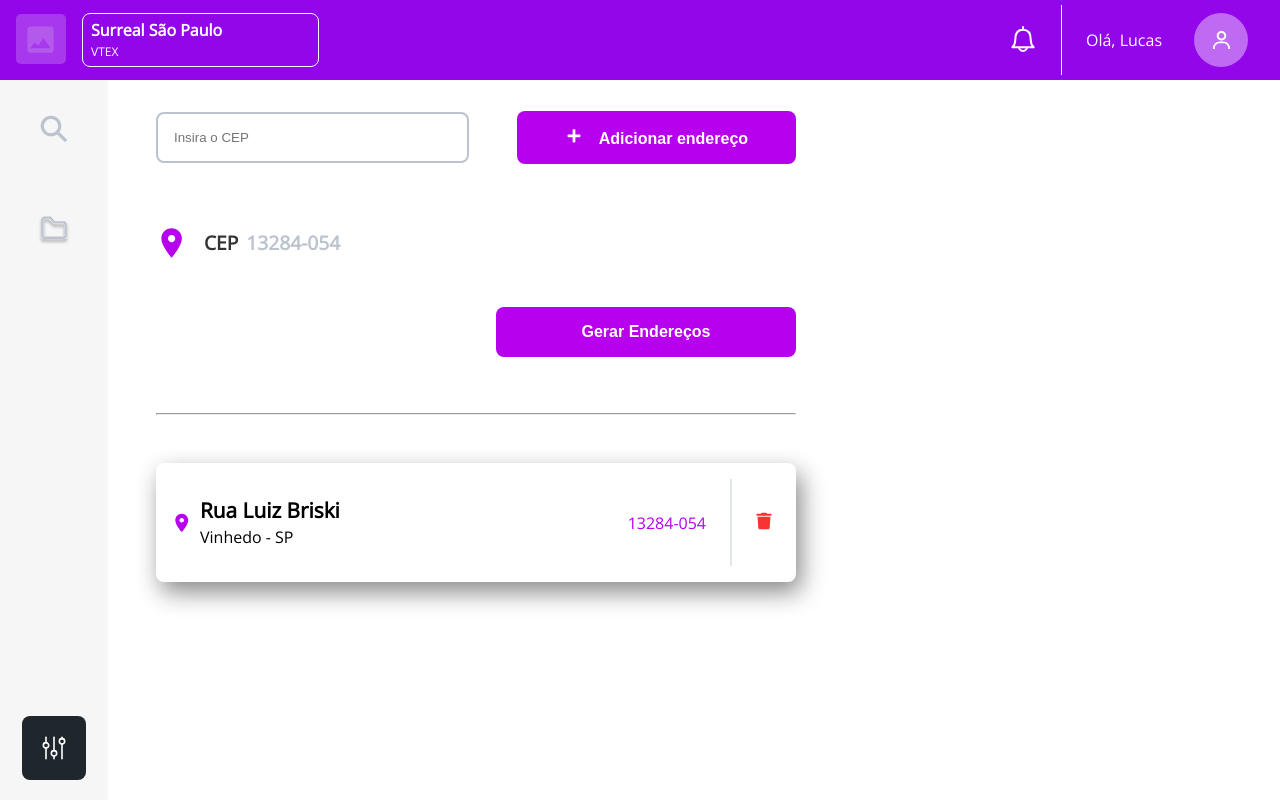
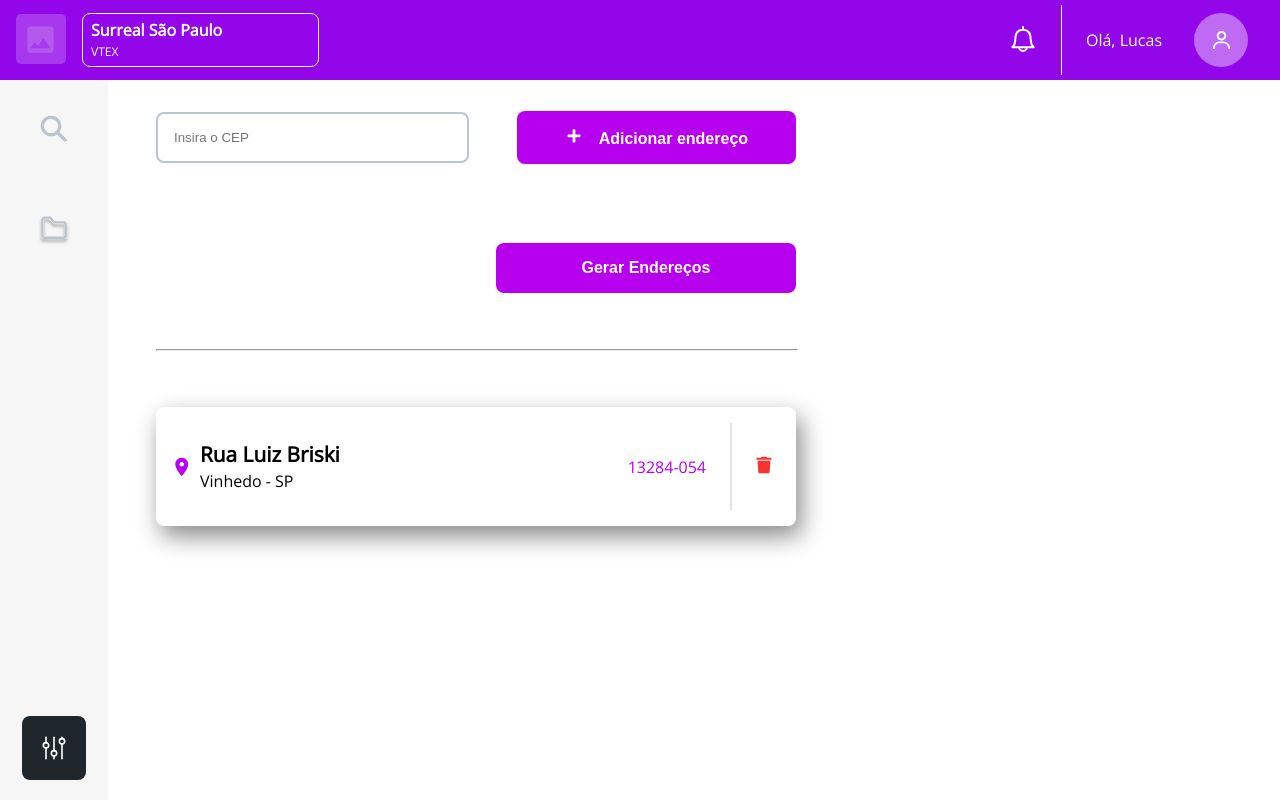
Before and after one commit to Luketube/teste-increazy, a Vue app: page / in a window 1280 px wide. Built offline with nearby package versions, Linux system fonts and the light colour scheme.

Commit message:
Adicionado funcionalidade de adicionar enderecos

```diff
--- a/src/App.vue
+++ b/src/App.vue
@@ -5,8 +5,13 @@
   <main>
     <BarraLateral />
     <div class="conteudo">
-      <BuscaCep />
-      <ListaCeps />
+      <BuscaCep @aoEncontrarCep="adicionaCep" />
+      <div class="lista_cep">
+        <Ceps v-for="(cep, index) in ceps" :key="index" :cep="cep"/>
+
+
+      </div>
+      <BotaoGerarEnderecos />
       <CardsCep />
     </div>
   </main>
@@ -16,9 +21,9 @@
 import CabecalhoNotificacao from './components/Cabecalho.vue';
 import BarraLateral from './components/BarraLateral.vue';
 import BuscaCep from './components/BuscaCep.vue';
-import ListaCeps from './components/ListaCeps.vue';
+import Ceps from './components/Ceps.vue'
 import CardsCep from './components/CardsCep.vue';
-
+import BotaoGerarEnderecos from './components/BotaoGerarEnderecos.vue';
 
 export default {
   name: 'App',
@@ -26,20 +31,30 @@ export default {
     CabecalhoNotificacao,
     BarraLateral,
     BuscaCep,
-    ListaCeps,
-    CardsCep
-}
+    Ceps,
+    CardsCep,
+    BotaoGerarEnderecos
+},
+  data () {
+    return {
+      ceps: []
+    }
+  },
+  methods: {
+    adicionaCep (cep){
+      this.ceps.push(cep);
+    }
+  }
 }
 </script>
 
 <style scoped>
-main{
+main {
   display: flex;
 }
 
-.conteudo{
+.conteudo {
   margin-left: 3rem;
   max-width: 50%;
 }
-
 </style>
--- /dev/null
+++ b/src/components/BotaoGerarEnderecos.vue
@@ -0,0 +1,39 @@
+<template>
+    <div>
+        <button>Gerar Endereços</button>
+        <hr>
+    </div>
+
+
+</template>
+
+<script>
+export default{
+    name: 'BotaoGerarEnderecos'
+}
+
+</script>
+
+<style scoped>
+div{
+    align-items: flex-end;
+    display: flex;
+    flex-direction: column;
+}
+
+button{
+    background-color: #B600EE;
+    border: none;
+    border-radius: 8px;
+    color: #FFFFFF;
+    font-size: 16px;
+    font-weight: 700;
+    margin: 3rem 0;
+    padding: 1rem;
+    width: 300px;
+}
+
+hr{
+    width: 100%;
+}
+</style>
--- a/src/components/BuscaCep.vue
+++ b/src/components/BuscaCep.vue
@@ -1,19 +1,17 @@
 <template>
     <div>
-        <input type="text" placeholder="Insira o CEP"
-        pattern="[\d]{5}-?[\d]{3}">
+        <input type="text" placeholder="Insira o CEP" pattern="[\d]{5}-?[\d]{3}">
         <button type="reset" @click="obtemCep"><img src="../assets/icone-plus.svg">Adicionar endereço</button>
     </div>
-
 
 </template>
 
 <script>
+
 export default {
     name: 'BuscaCep',
-    props: {
-        data:{}
-    },
+    emits: ['aoEncontrarCep'],
+
     methods: {
         obtemCep() {
             const input = document.querySelector('input');
@@ -26,25 +24,26 @@ export default {
                     'content-type': 'application/json;charset=utf-8'
                 }
             }
-            if(!input.validity.patternMismatch && !input.validity.valueMissing){
+            if (!input.validity.patternMismatch && !input.validity.valueMissing) {
                 fetch(url, options).then(
                     response => response.json()
                 ).then(
                     data => {
-                        if(data.erro){
+                        if (data.erro) {
                             input.classList.add('invalido');
                             return;
                         }
                         input.setCustomValidity('');
                         input.classList.remove('invalido')
-                        return;
+                        this.$emit('aoEncontrarCep', {
+                            cep: data.cep
+                        })
                     }
                 )
             } else {
                 input.classList.add('invalido');
             }
-        },
-
+        }
     }
 
 }
@@ -86,7 +85,7 @@ img {
     max-width: 18px;
 }
 
-.invalido{
+.invalido {
     border-color: tomato;
 }
 </style>
--- a/src/components/ListaCeps.vue
+++ b/src/components/Ceps.vue
@@ -2,21 +2,21 @@
     <ul>
         <li>
             <img src="../assets/icone-lugar.svg" alt="Icone de marcação de mapa">
-            <p><strong>CEP</strong>13284-054</p>
+            <p><strong>CEP</strong>{{ cep.cep }}</p>
         </li>
     </ul>
-
-    <div class="botao">
-        <button>Gerar Endereços</button>
-    </div>
-
-    <hr>
 
 </template>
 
 <script>
+
 export default{
-    name: 'ListaCeps'
+    name: 'ListaCeps',
+    props:{
+        cep: {
+            type: Object
+        }
+    }
 }
 
 </script>
@@ -47,22 +47,4 @@ strong{
     margin-right: .5rem;
 }
 
-.botao{
-    display: flex;
-    justify-content: flex-end;
-
-}
-
-button{
-    background-color: #B600EE;
-    border: none;
-    border-radius: 8px;
-    color: #FFFFFF;
-    font-size: 16px;
-    font-weight: 700;
-    margin: 3rem 0;
-    padding: 1rem;
-    width: 300px;
-}
-
 </style>
```
